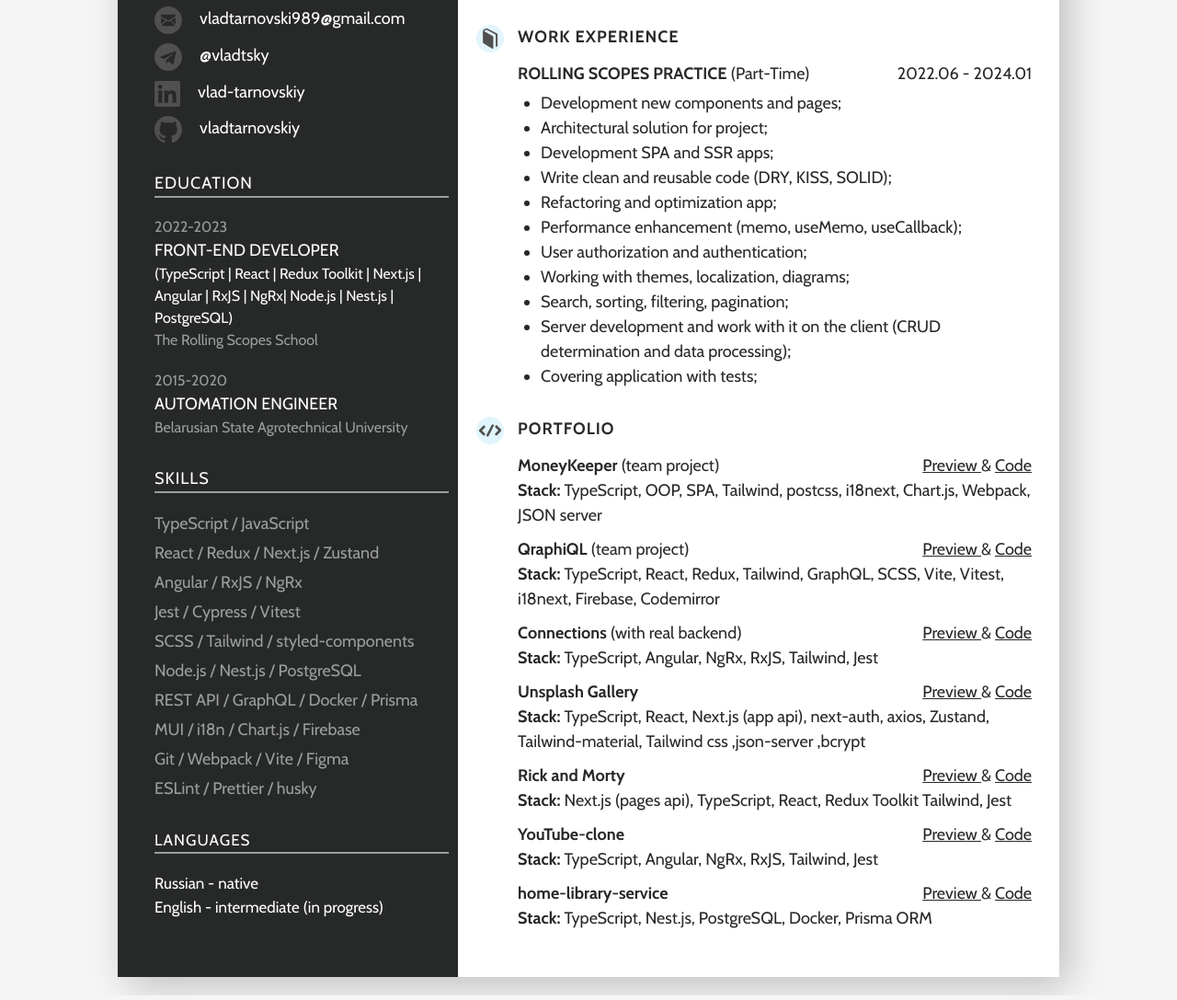
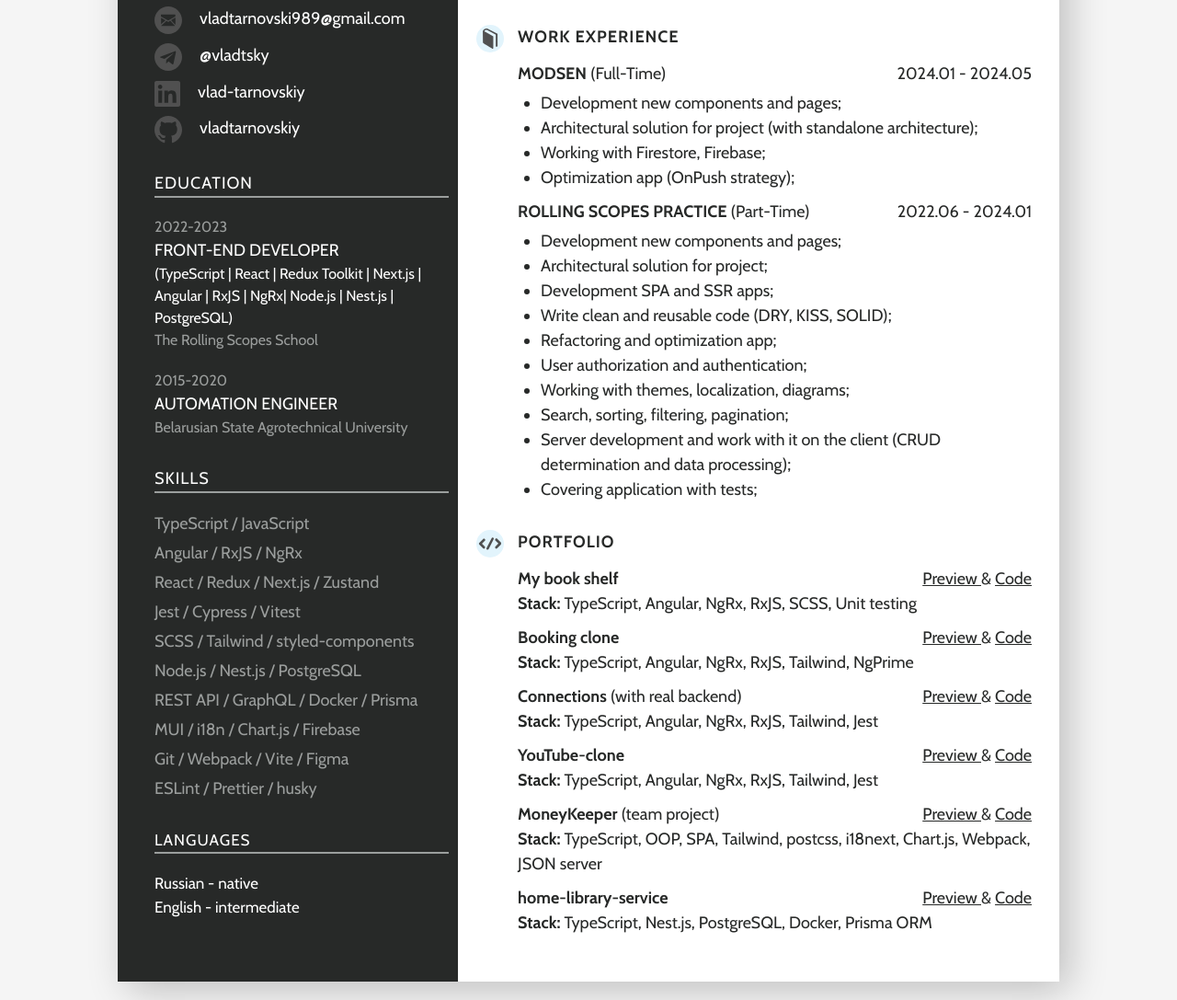
Before and after one commit to VladTarnovskiy/CV, a plain HTML site: page index.html in a window 1280 px wide. Shown: the part 367-1454 px from the top of the page at 92% size. Drawn offline with nearby package versions, Linux system fonts and the light colour scheme.

Commit message:
feat: add angular cv

```diff
--- a/index.html
+++ b/index.html
@@ -103,8 +103,8 @@
             <section class="skills">
               <h3>Skills</h3>
               <div>TypeScript / JavaScript</div>
+              <div>Angular / RxJS / NgRx</div>
               <div>React / Redux / Next.js / Zustand</div>
-              <div>Angular / RxJS / NgRx</div>
               <div>Jest / Cypress / Vitest</div>
               <div>SCSS / Tailwind / styled-components</div>
               <div>Node.js / Nest.js / PostgreSQL</div>
@@ -116,7 +116,7 @@
             <section class="languages">
               <h3>Languages</h3>
               <div>Russian - native</div>
-              <div>English - intermediate (in progress)</div>
+              <div>English - intermediate</div>
             </section>
           </main>
         </div>
@@ -158,6 +158,26 @@
             <div class="work-experience">
               <div class="work-list">
                 <div class="work__place">
+                  <strong>Modsen </strong
+                  ><span class="work__kind">(Full-Time)</span>
+                </div>
+                <div>2024.01 - 2024.05</div>
+              </div>
+              <div class="work-duties">
+                <ul>
+                  <li>Development new components and pages;</li>
+                  <li>
+                    Architectural solution for project (with standalone
+                    architecture);
+                  </li>
+                  <li>Working with Firestore, Firebase;</li>
+                  <li>Optimization app (OnPush strategy);</li>
+                </ul>
+              </div>
+            </div>
+            <div class="work-experience">
+              <div class="work-list">
+                <div class="work__place">
                   <strong>Rolling Scopes Practice </strong
                   ><span class="work__kind">(Part-Time)</span>
                 </div>
@@ -170,7 +190,6 @@
                   <li>Development SPA and SSR apps;</li>
                   <li>Write clean and reusable code (DRY, KISS, SOLID);</li>
                   <li>Refactoring and optimization app;</li>
-                  <li>Performance enhancement (memo, useMemo, useCallback);</li>
                   <li>User authorization and authentication;</li>
                   <li>Working with themes, localization, diagrams;</li>
                   <li>Search, sorting, filtering, pagination;</li>
@@ -196,44 +215,44 @@
             <ul class="portfolio-list">
               <li>
                 <div class="flex">
-                  <p><strong>MoneyKeeper</strong> (team project)</p>
+                  <p><strong>My book shelf</strong></p>
                   <p>
                     <a
-                      href="https://moneykeeper-vladtarnovskiy.netlify.app/"
+                      href="https://my-book-shelf-vladtarnovskiy.vercel.app/"
                       target="_blank"
                       >Preview </a
                     >&
                     <a
-                      href="https://github.com/VladTarnovskiy/MoneyKeeper/pull/1"
+                      href="https://github.com/VladTarnovskiy/my-book-shelf"
                       target="_blank"
                       >Code</a
                     >
                   </p>
                 </div>
                 <p>
-                  <strong>Stack:</strong> TypeScript, OOP, SPA, Tailwind,
-                  postcss, i18next, Chart.js, Webpack, JSON server
+                  <strong>Stack:</strong> TypeScript, Angular, NgRx, RxJS, SCSS,
+                  Unit testing
                 </p>
               </li>
               <li>
                 <div class="flex">
-                  <p><strong>QraphiQL</strong> (team project)</p>
+                  <p><strong>Booking clone</strong></p>
                   <p>
                     <a
-                      href="https://rick-and-morty13-graphql.netlify.app/"
+                      href="https://booking-clone-vladtarnovskiy.vercel.app/"
                       target="_blank"
                       >Preview </a
                     >&
                     <a
-                      href="https://github.com/VladTarnovskiy/graphiql-app/pull/5"
+                      href="https://github.com/VladTarnovskiy/booking-clone"
                       target="_blank"
                       >Code</a
                     >
                   </p>
                 </div>
                 <p>
-                  <strong>Stack:</strong> TypeScript, React, Redux, Tailwind,
-                  GraphQL, SCSS, Vite, Vitest, i18next, Firebase, Codemirror
+                  <strong>Stack:</strong> TypeScript, Angular, NgRx, RxJS,
+                  Tailwind, NgPrime
                 </p>
               </li>
               <li>
@@ -254,50 +273,6 @@
                 </div>
                 <p>
                   <strong>Stack:</strong> TypeScript, Angular, NgRx, RxJS,
-                  Tailwind, Jest
-                </p>
-              </li>
-              <li>
-                <div class="flex">
-                  <p><strong>Unsplash Gallery</strong></p>
-                  <p>
-                    <a
-                      href="https://unsplash-gallery-vladtarnovskiy.vercel.app/"
-                      target="_blank"
-                      >Preview </a
-                    >&
-                    <a
-                      href="https://github.com/VladTarnovskiy/Unsplash-gallery"
-                      target="_blank"
-                      >Code</a
-                    >
-                  </p>
-                </div>
-                <p>
-                  <strong>Stack:</strong>
-                  TypeScript, React, Next.js (app api), next-auth, axios,
-                  Zustand, Tailwind-material, Tailwind css ,json-server ,bcrypt
-                </p>
-              </li>
-              <li>
-                <div class="flex">
-                  <p><strong>Rick and Morty</strong></p>
-                  <p>
-                    <a
-                      href="https://vladtsky-rick-and-morty.vercel.app/"
-                      target="_blank"
-                      >Preview </a
-                    >&
-                    <a
-                      href="https://github.com/VladTarnovskiy/rick-and-morty-app"
-                      target="_blank"
-                      >Code</a
-                    >
-                  </p>
-                </div>
-                <p>
-                  <strong>Stack:</strong>
-                  Next.js (pages api), TypeScript, React, Redux Toolkit
                   Tailwind, Jest
                 </p>
               </li>
@@ -324,7 +299,28 @@
               </li>
               <li>
                 <div class="flex">
-                  <p><strong>home-library-service </strong></p>
+                  <p><strong>MoneyKeeper</strong> (team project)</p>
+                  <p>
+                    <a
+                      href="https://moneykeeper-vladtarnovskiy.netlify.app/"
+                      target="_blank"
+                      >Preview </a
+                    >&
+                    <a
+                      href="https://github.com/VladTarnovskiy/MoneyKeeper/pull/1"
+                      target="_blank"
+                      >Code</a
+                    >
+                  </p>
+                </div>
+                <p>
+                  <strong>Stack:</strong> TypeScript, OOP, SPA, Tailwind,
+                  postcss, i18next, Chart.js, Webpack, JSON server
+                </p>
+              </li>
+              <li>
+                <div class="flex">
+                  <p><strong>home-library-service</strong></p>
                   <p>
                     <a
                       href="https://github.com/VladTarnovskiy/home-library-service"
--- a/styles.css
+++ b/styles.css
@@ -378,6 +378,7 @@ strong {
 
 .work-experience {
   margin-left: 45px;
+  margin-bottom: 10px;
 }
 
 .work__place strong {
```
